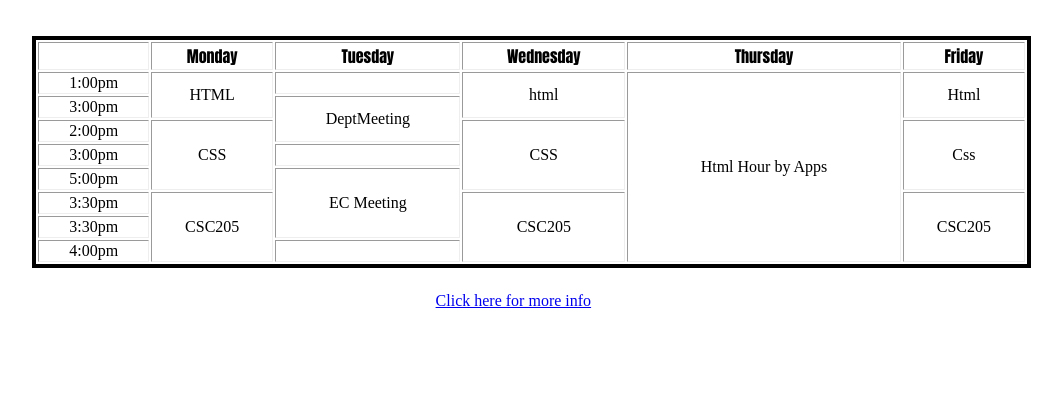
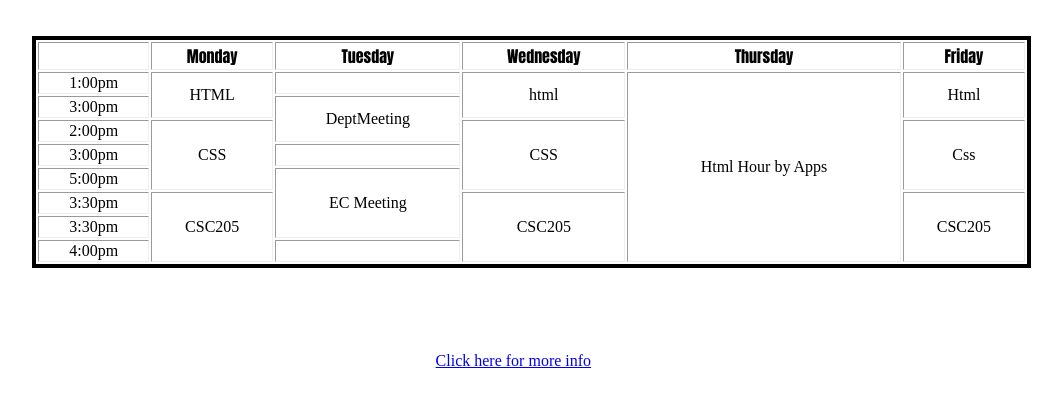
Before and after one commit to YossefMohamed/Assignment-tables-1, a plain HTML site: page index.html in a window 1280 px wide. Shown: the part 48-452 px from the top of the page, without its empty margins (102-1164 px from the left). Drawn offline with Linux system fonts and the light colour scheme.

Commit message:
Update index.html

```diff
--- a/index.html
+++ b/index.html
@@ -28,7 +28,7 @@ left: 10%;
         }
         a{
              position: fixed;
-        top: 340px;
+        top: 50%;
         left: 42%;}
         .yellow:hover {
             background-color: yellow}
```
